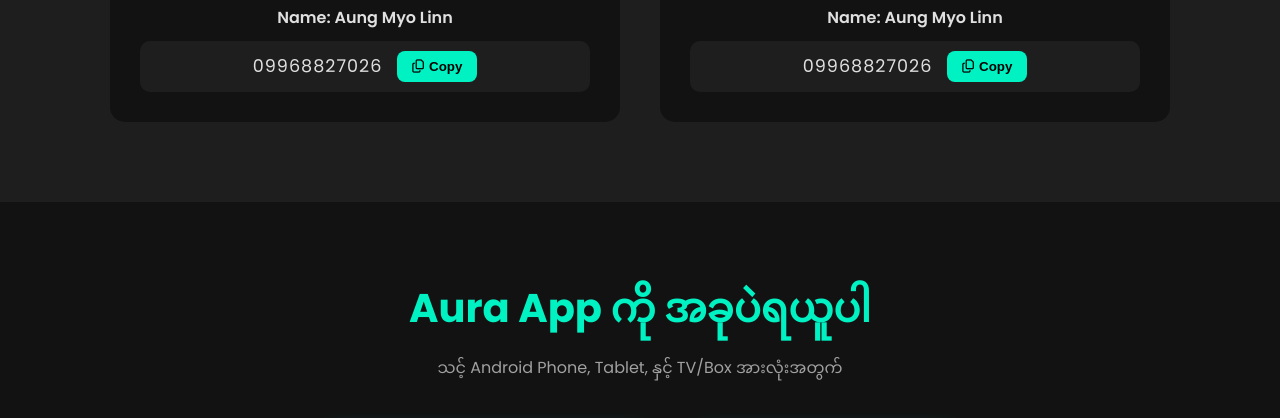
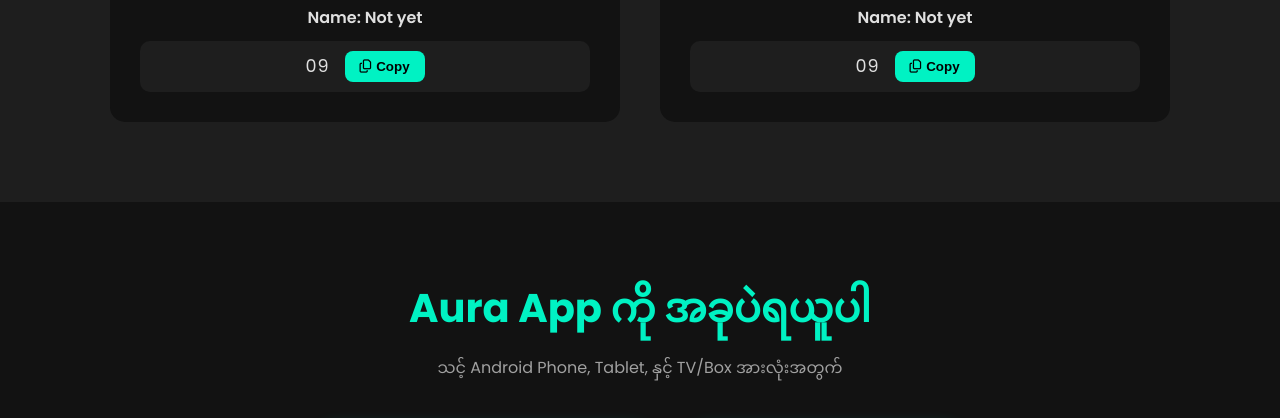
Before and after one commit to sharlotwastin/aura-website, a plain HTML site: page index.html in a window 1280 px wide. Shown: the part 2151-2569 px from the top of the page. Drawn offline with Linux system fonts and the light colour scheme.

Commit message:
Update index.html

```diff
--- a/index.html
+++ b/index.html
@@ -605,10 +605,10 @@
                 <div class="payment-grid">
                     <div class="payment-card">
                         <img src="assets/images/kbz-pay.png" alt="KBZ Pay Logo" class="payment-logo">
-                        <p class="payment-name">Name: Aung Myo Linn</p>
+                        <p class="payment-name">Name: Not yet</p>
                         <div class="payment-number-wrapper">
-                            <span class="payment-number">09968827026</span>
-                            <button class="btn-copy" data-clipboard-text="09968827026">
+                            <span class="payment-number">09</span>
+                            <button class="btn-copy" data-clipboard-text="09">
                                 <i class="far fa-copy"></i>
                                 <span>Copy</span>
                             </button>
@@ -616,10 +616,10 @@
                     </div>
                     <div class="payment-card">
                         <img src="assets/images/wave-pay.png" alt="Wave Pay Logo" class="payment-logo">
-                        <p class="payment-name">Name: Aung Myo Linn</p>
+                        <p class="payment-name">Name: Not yet</p>
                         <div class="payment-number-wrapper">
-                            <span class="payment-number">09968827026</span>
-                            <button class="btn-copy" data-clipboard-text="09968827026">
+                            <span class="payment-number">09</span>
+                            <button class="btn-copy" data-clipboard-text="09">
                                 <i class="far fa-copy"></i>
                                 <span>Copy</span>
                             </button>
```
